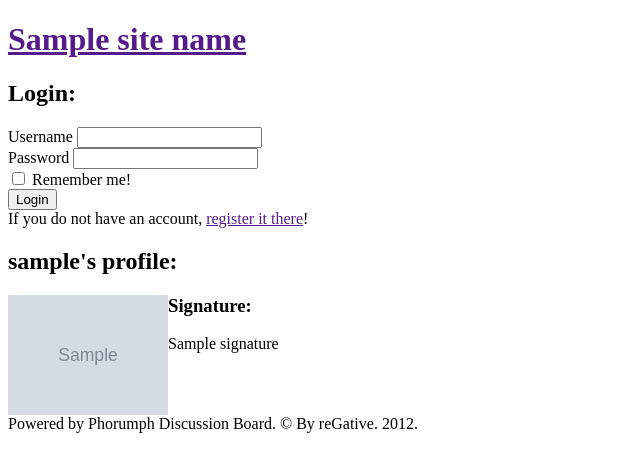
After one commit to PelnaE/Phorumph, a PHP site: the page made by application/views/profile/view.php in a window 1280 px wide. The commit adds this page. Shown: the top 472 px of the page, without its empty margins (0-640 px from the left). Run offline with PHP 8.4, Linux system fonts and the light colour scheme; the template is opened without the code that fills it: most values are stand-ins (such as "Sample title", 1, 10 or a date in 2020); grey boxes marked "Sample" are stand-in pictures; data that the repository does not hold is empty.

Commit message:
Added profile page and improvments in header

```diff
--- /dev/null
+++ b/application/views/profile/view.php
@@ -0,0 +1,6 @@
+<?php foreach ($users as $user): ?>
+	<h2><?php echo $user->username; ?>'s profile:</h2>
+	<img src="<?php echo $user->picture; ?>" height="120px" align="left" />
+	<h3>Signature:</h3>
+	<?php echo $user->signature; ?>
+<?php endforeach; ?>
--- a/application/views/theme/default.php
+++ b/application/views/theme/default.php
@@ -7,6 +7,10 @@
 		footer {
 			clear: both;
 		}
+		header ul
+		{
+			clear: both;
+		}
 	</style>
 </head>
 <body>
@@ -14,14 +18,21 @@
 		<h1><a href="<?php echo URL::site(''); ?>"><?php echo $site_name; ?></a></h1>
 		<?php if (Auth::is_user_signed_in()) : ?>
 			<?php foreach ($users as $user) : ?>
-				<h2>Hey, <?php echo $user->username; ?>!</h2>
+				<h2>Hey, <a href="<?php echo URL::site('profile/view/'.$user->id); ?>"><?php echo $user->username; ?></a>!</h2>
 				<?php if (!empty($user->picture)) : ?>
 					<img src="<?php echo $user->picture; ?>" height="50px" align="left" />
 				<?php endif; ?>
-				You are logged in <?php echo $site_name; ?>!<br />
-				<a href="<?php echo URL::site('profile/upload_avatar/'); ?>">Change Avatar</a> |
-				<a href="<?php echo URL::site('profile/change_password/'); ?>">Change Password</a> |
-				<a href="<?php echo URL::site('logout/index/'.Security::token()); ?>">LogOut</a>
+				Today is <?php echo date('l', time()); ?>, the
+				<?php echo date('W', time()); ?> week of the year
+				<?php echo date('Y', time()); ?>!
+				Or, simpler - <?php echo date('d.m.Y H:i:s T', time()); ?>
+				<br />There is your signature - <?php echo $user->signature; ?>
+				<ul>
+					<li><a href="<?php echo URL::site('profile/change_signature/'); ?>">Change Signature</a></li>
+					<li><a href="<?php echo URL::site('profile/upload_avatar/'); ?>">Change Avatar</a></li>
+					<li><a href="<?php echo URL::site('profile/change_password/'); ?>">Change Password</a></li>
+					<li><a href="<?php echo URL::site('logout/index/'.Security::token()); ?>">LogOut</a></li>
+				</ul>
 			<?php endforeach; ?>
 		<?php else: ?>
 			<h2>Login:</h2>
```
Also changed, not shown: application/classes/controller/profile.php (+13 -0 lines).
